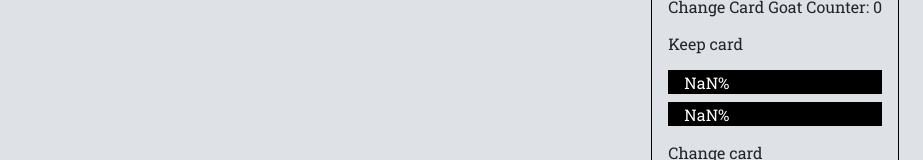
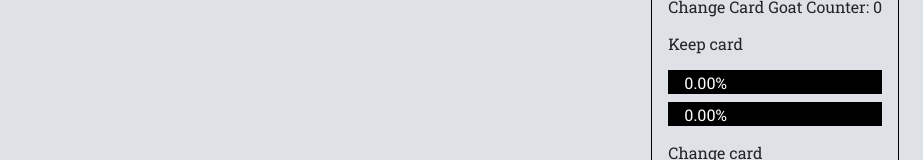
Before and after one commit to juan-antonio-ledesma/monty-hall-problem, a Next.js app: page / in a window 1280 px wide. Shown: the part 516-676 px from the top of the page, without its empty margins (357-1280 px from the left). Built offline with nearby package versions, Linux system fonts and the light colour scheme.

Commit message:
Add initial value in stats bars

```diff
--- a/src/components/stats/Stats.jsx
+++ b/src/components/stats/Stats.jsx
@@ -10,6 +10,7 @@ const Stats = ({ stats }) => {
   } = stats
 
   const getPercentage = (amount, total) => {
+    if (amount === 0 && total === 0) return '0.00%'
     return `${((amount * 100) / total).toFixed(2)}%`
   }
 
```
